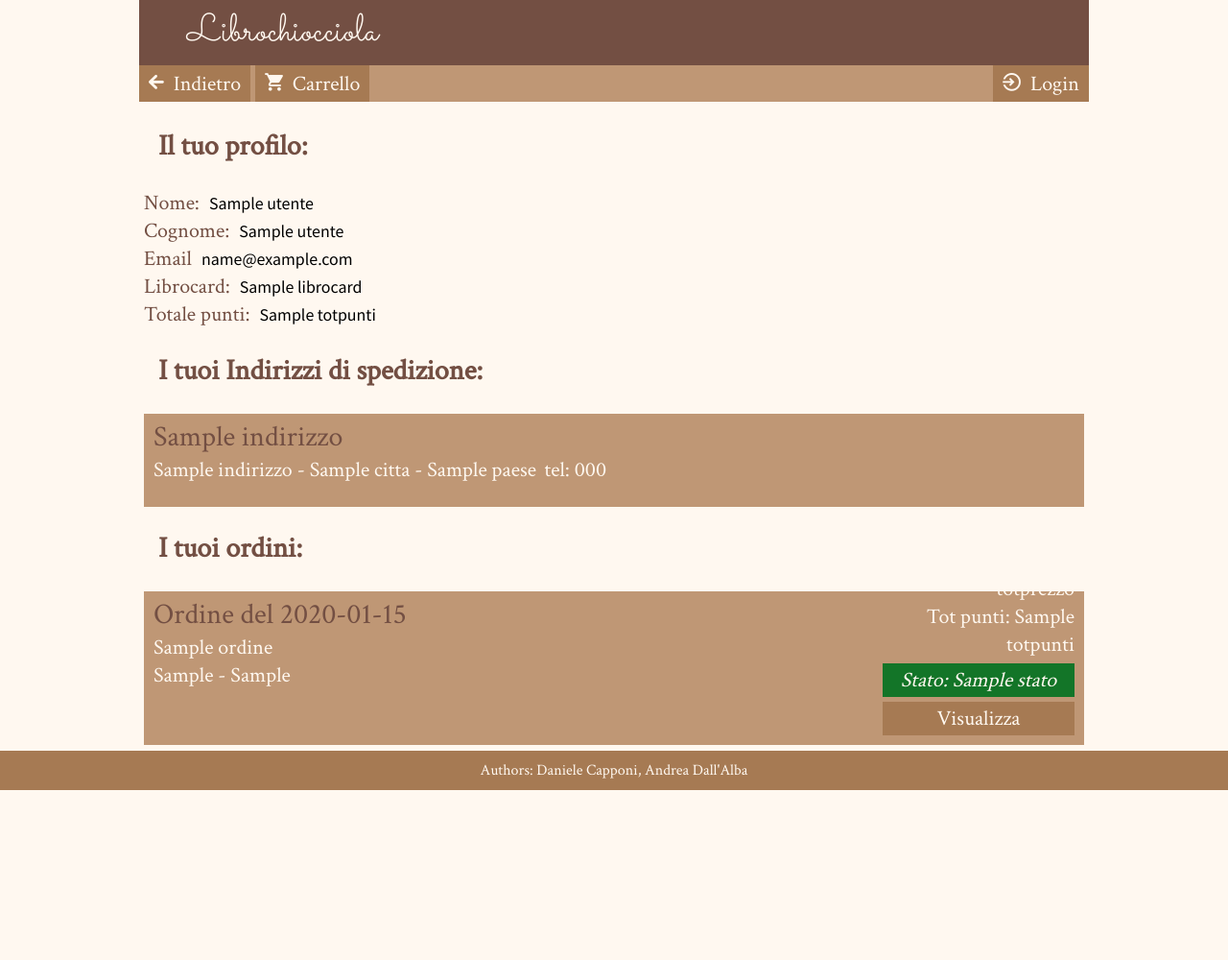
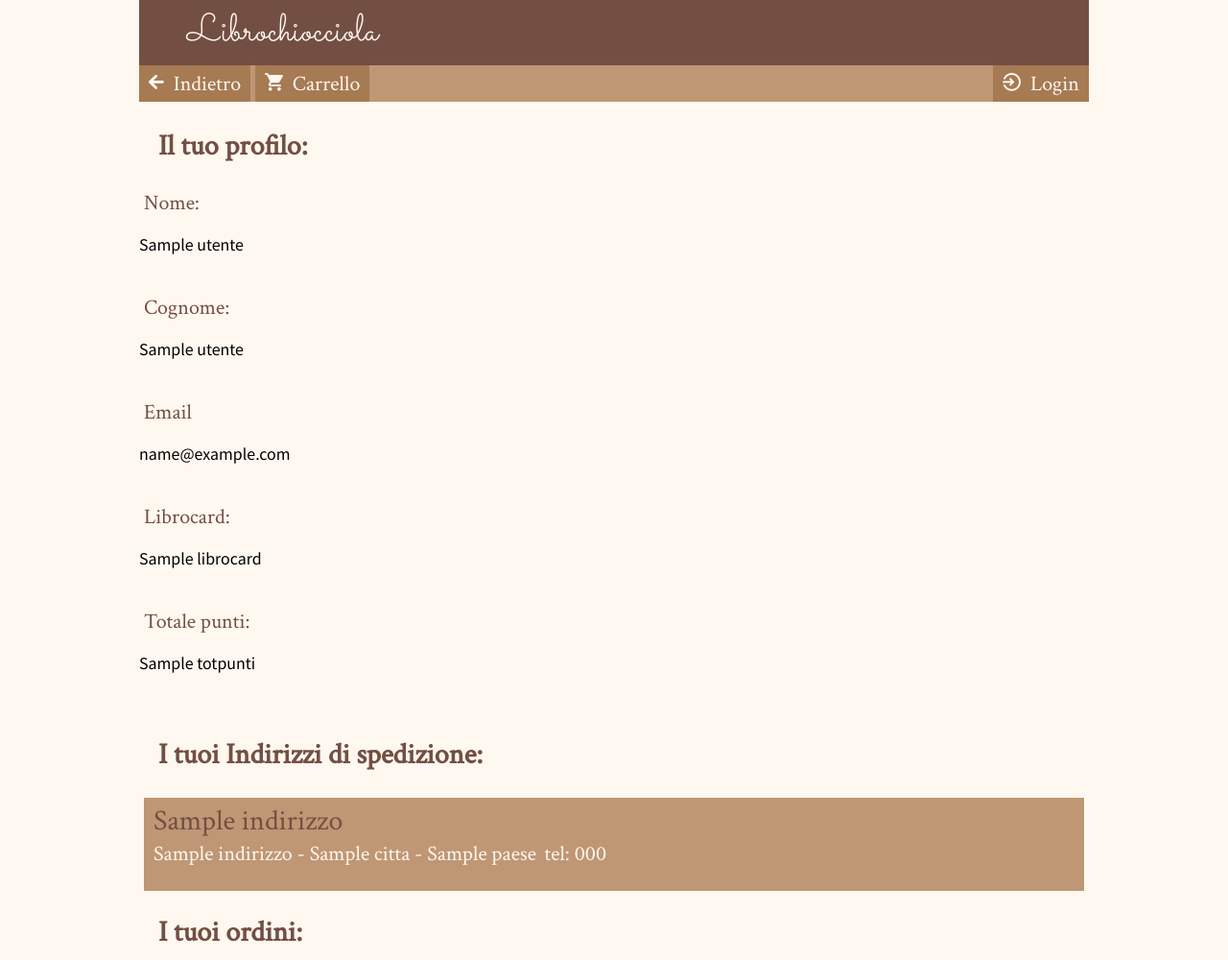
Before and after one commit to HGS-Andry/ProgettoIngsw, a Flask app: template templates/profilo.html in a window 1280 px wide. Shown: the top 1000 px of the page at 96% size. Before the commit the page ends 823 px from the top, so only its background shows below. Run offline with Flask 2, Linux system fonts and the light colour scheme; the template is opened without the code that fills it: most values are stand-ins (such as "Sample title", 1, 10 or a date in 2020); parts of the project's set-up code (start-up, migrations or seed data) failed here and were passed over; some libraries are stand-ins or nearby versions.

Commit message:
Aggiunti paragrafi e bottone modificaProfilo

```diff
--- a/templates/profilo.html
+++ b/templates/profilo.html
@@ -26,11 +26,11 @@ function eliminaindirizzo(idindirizzo){
 
 {% block body %}
 <h2>Il tuo profilo:</h2>
-<span class="definizione">Nome:</span>{{utente.nome}}<br>
-<span class="definizione">Cognome:</span>{{utente.cognome}}<br>
-<span class="definizione">Email</span>{{utente.email}}<br>
-<span class="definizione">Librocard:</span>{{utente.librocard}}<br>
-<span class="definizione">Totale punti:</span>{%if utente.totpunti%}{{utente.totpunti}}{%else%}0{%endif%}<br>
+<span class="definizione">Nome:</span><p>{{utente.nome}}</p><br>
+<span class="definizione">Cognome:</span><p>{{utente.cognome}}</p><br>
+<span class="definizione">Email</span><p>{{utente.email}}</p><br>
+<span class="definizione">Librocard:</span><p>{{utente.librocard}}</p><br>
+<span class="definizione">Totale punti:</span><p>{%if utente.totpunti%}{{utente.totpunti}}{%else%}0{%endif%}</p><br>
 <h2>I tuoi Indirizzi di spedizione:</h2>
 {%if indirizzi%}
 {%for indirizzo in indirizzi%}
```
Also changed, not shown: templates/ordine.html (+4 -4 lines), static/copertine/9788893814553_0_221_0_75.jpg (added), templates/buttons/modProfilo.html (added).
